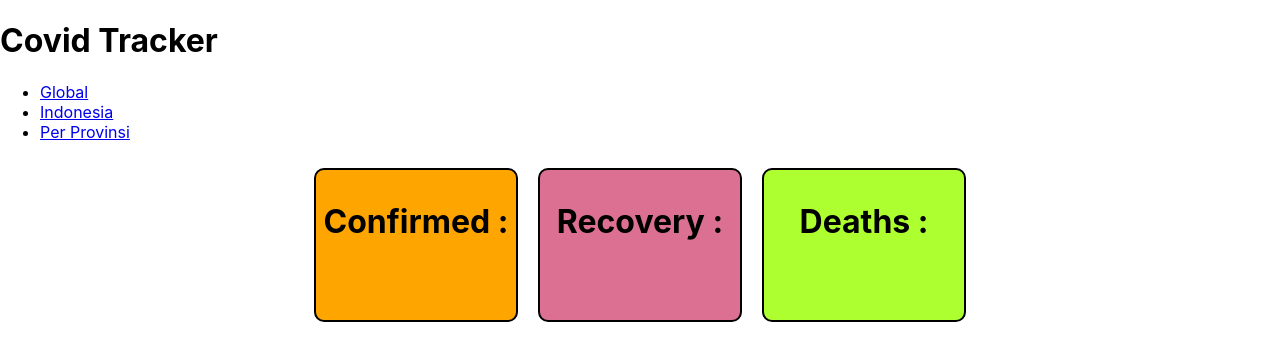
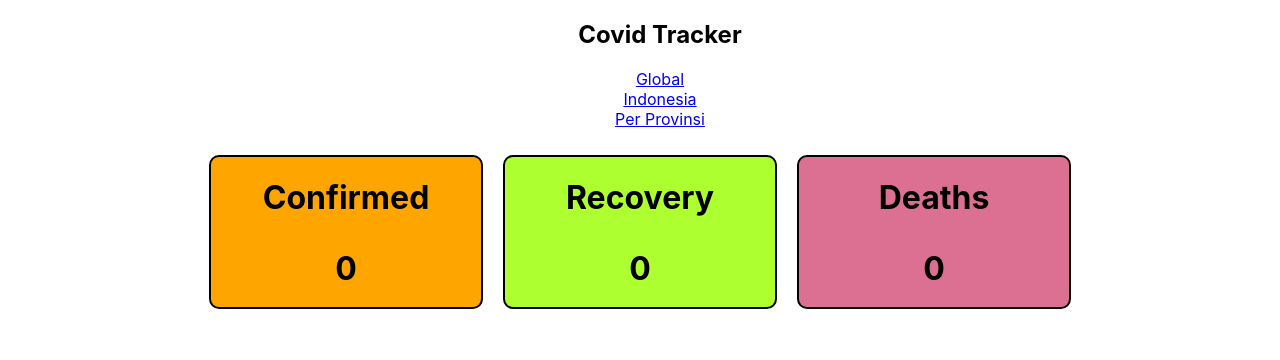
Before and after one commit to walangitanmiche/COVID19, a React (Create React App) app in the folder covid-tracker/: page /global in a window 1280 px wide. Shown: the top 360 px of the page. Built offline with nearby package versions, Linux system fonts and the light colour scheme; no server answers.

Commit message:
design global&indo

```diff
--- a/covid-tracker/package.json
+++ b/covid-tracker/package.json
@@ -8,7 +8,9 @@
     "@testing-library/user-event": "^12.2.2",
     "axios": "^0.21.0",
     "react": "^17.0.1",
+    "react-countup": "^4.3.3",
     "react-dom": "^17.0.1",
+    "react-number-format": "^4.4.1",
     "react-router-dom": "^5.2.0",
     "react-scripts": "4.0.1",
     "web-vitals": "^0.2.4"
--- a/covid-tracker/src/App.css
+++ b/covid-tracker/src/App.css
@@ -46,7 +46,7 @@
   padding: 10;
   background-color: orange;
   text-align: center ;
-  width: 200px;
+  width: 270px;
   height: 150px;
 }
 .card1-container {
@@ -58,7 +58,7 @@
   padding: 10;
   background-color:palevioletred;
   text-align: center ;
-  width: 200px;
+  width: 270px;
   height: 150px;
 }
 .card2-container {
@@ -70,13 +70,12 @@
   padding: 10;
   background-color:greenyellow;
   text-align: center ;
-  width: 200px;
+  width: 270px;
   height: 150px;
 
 }
 
-.card{
+.center{
   display: flex;
-justify-content: center;
-
+  justify-content: center;
 }
--- a/covid-tracker/src/App.js
+++ b/covid-tracker/src/App.js
@@ -8,20 +8,14 @@ import {Global, Indonesia, Provinsi} from "./pages";
 const App = () => {
     return (
         <Router>
-          <h1>Covid Tracker</h1>
+
             <div>
                 <nav>
                     <ul>
-                        <li>
-
-                            <Link to="/Global">Global</Link>
-                        </li>
-                        <li>
-                            <Link to="/Indonesia">Indonesia</Link>
-                        </li>
-                        <li>
-                            <Link to="/Provinsi">Per Provinsi</Link>
-                        </li>
+                        <h1 className="center">Covid Tracker</h1>
+                        <Link to="/Global" className="center">Global</Link>
+                        <Link to="/Indonesia" className="center">Indonesia</Link>
+                        <Link to="/Provinsi" className="center">Per Provinsi</Link>
                     </ul>
                 </nav>
             <Switch>
--- a/covid-tracker/src/pages/Global/index.js
+++ b/covid-tracker/src/pages/Global/index.js
@@ -1,5 +1,6 @@
 import React, {useEffect, useState} from 'react';
 import axios from "axios";
+import CountUp from "react-countup";
 
 
 const Global = () =>{
@@ -20,17 +21,29 @@ const Global = () =>{
 
 
     return (
-    <div className="card">
+    <div className="center">
 
-            <h1 className ="card-container">
-               <p>Confirmed : {con}</p>
-            </h1>
-            <h1 className ="card1-container">
-                <p>Recovery : {rec}</p>
-            </h1>
-            <h1 className ="card2-container">
-                <p>Deaths : {det}</p>
-            </h1>
+        <div className="card-container">
+             <h1>Confirmed
+                <p><CountUp start={0} end={con} delay={1.5} separator=",">
+                     {({ countUpRef }) => (
+                 <span ref={countUpRef} />)}
+                     </CountUp> </p></h1>
+                     </div>
+                     <div className="card2-container">
+             <h1>Recovery
+                <p><CountUp start={0} end={rec} delay={1.5} separator=",">
+                     {({ countUpRef }) => (
+                 <span ref={countUpRef} />)}
+                     </CountUp> </p></h1>
+                     </div>
+                     <div className="card1-container">
+             <h1>Deaths
+                <p><CountUp start={0} end={det} delay={1.5} separator=",">
+                     {({ countUpRef }) => (
+                 <span ref={countUpRef} />)}
+                     </CountUp> </p></h1>
+                     </div>
     </div>
 
 
--- a/covid-tracker/src/pages/Indonesia/index.js
+++ b/covid-tracker/src/pages/Indonesia/index.js
@@ -1,5 +1,6 @@
 import React, {useEffect, useState} from 'react';
 import axios from "axios";
+import CountUp from "react-countup";
 
 const Indonesia = () =>{
     const[jum, setJum] = useState([])
@@ -17,20 +18,34 @@ const Indonesia = () =>{
     }, []);
 
             return (
-                <div className="card">
+                <div className="center">
+
+        <div className="card-container">
+             <h1>Confirmed
+                <p><CountUp start={0} end={jum} delay={1.5} separator=",">
+                     {({ countUpRef }) => (
+                 <span ref={countUpRef} />)}
+                     </CountUp> </p></h1>
+                     </div>
+
+            <div className="card2-container">
+             <h1>Recovery
+                <p><CountUp start={0} end={sembuh} delay={1.5} separator=",">
+                     {({ countUpRef }) => (
+                 <span ref={countUpRef} />)}
+                     </CountUp> </p></h1>
+                     </div>
+
+                     <div className="card1-container">
+             <h1>Deaths
+                <p><CountUp start={0} end={men} delay={1.5} separator=",">
+                     {({ countUpRef }) => (
+                 <span ref={countUpRef} />)}
+                     </CountUp> </p></h1>
+                     </div>
+     </div>
 
 
-            <h1 className ="card-container">
-            <p>Confirmed : {jum}</p>
-            </h1>
-            <h1 className ="card1-container">
-               <p>Recovery : {sembuh}</p>
-            </h1>
-
-            <h1 className ="card2-container">
-            <p>Deaths : {men}</p>
-            </h1>
-    </div>
             );
 
 };
```
Also changed, not shown: 2 other files (tests, documents, lock files or other folders).
